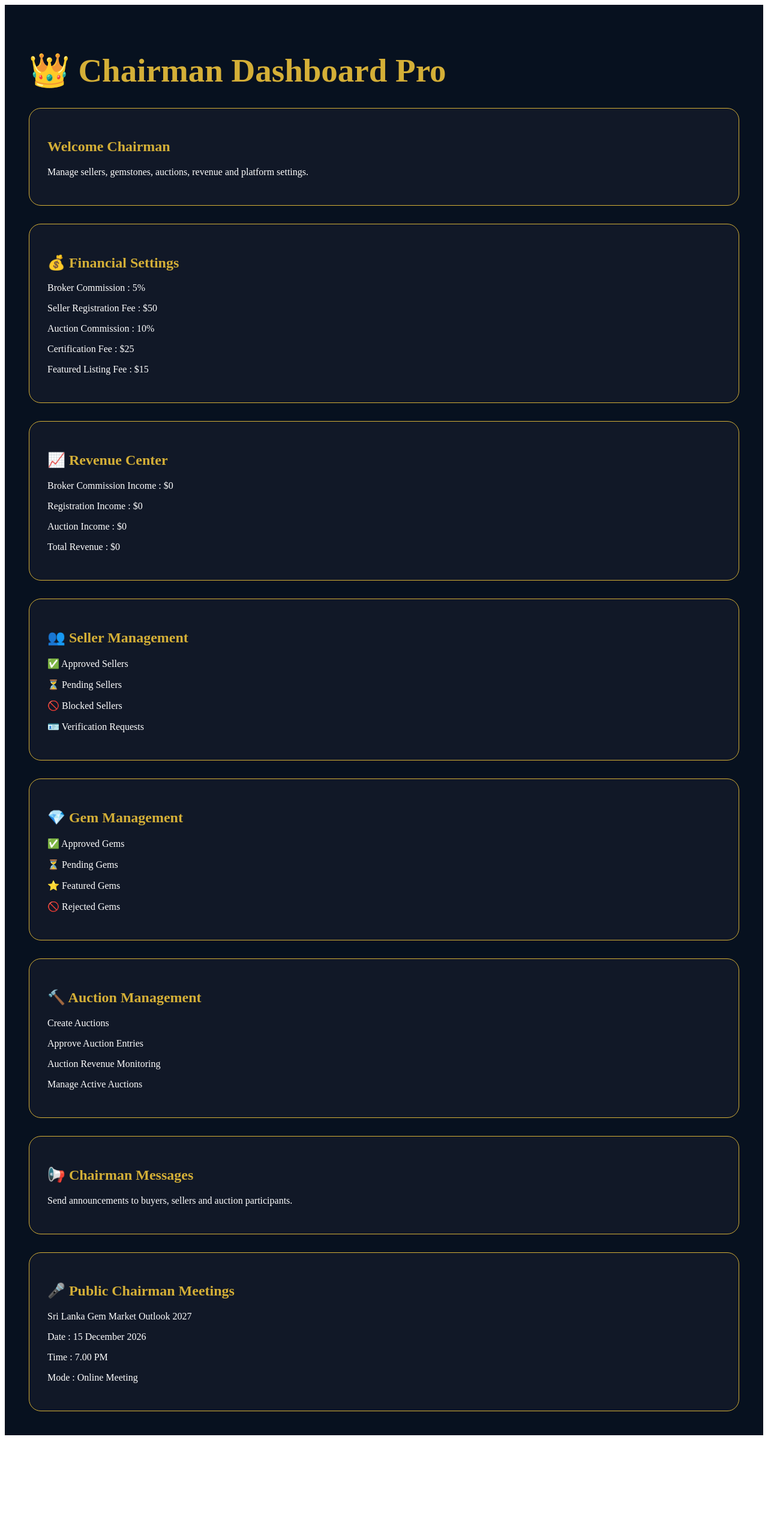
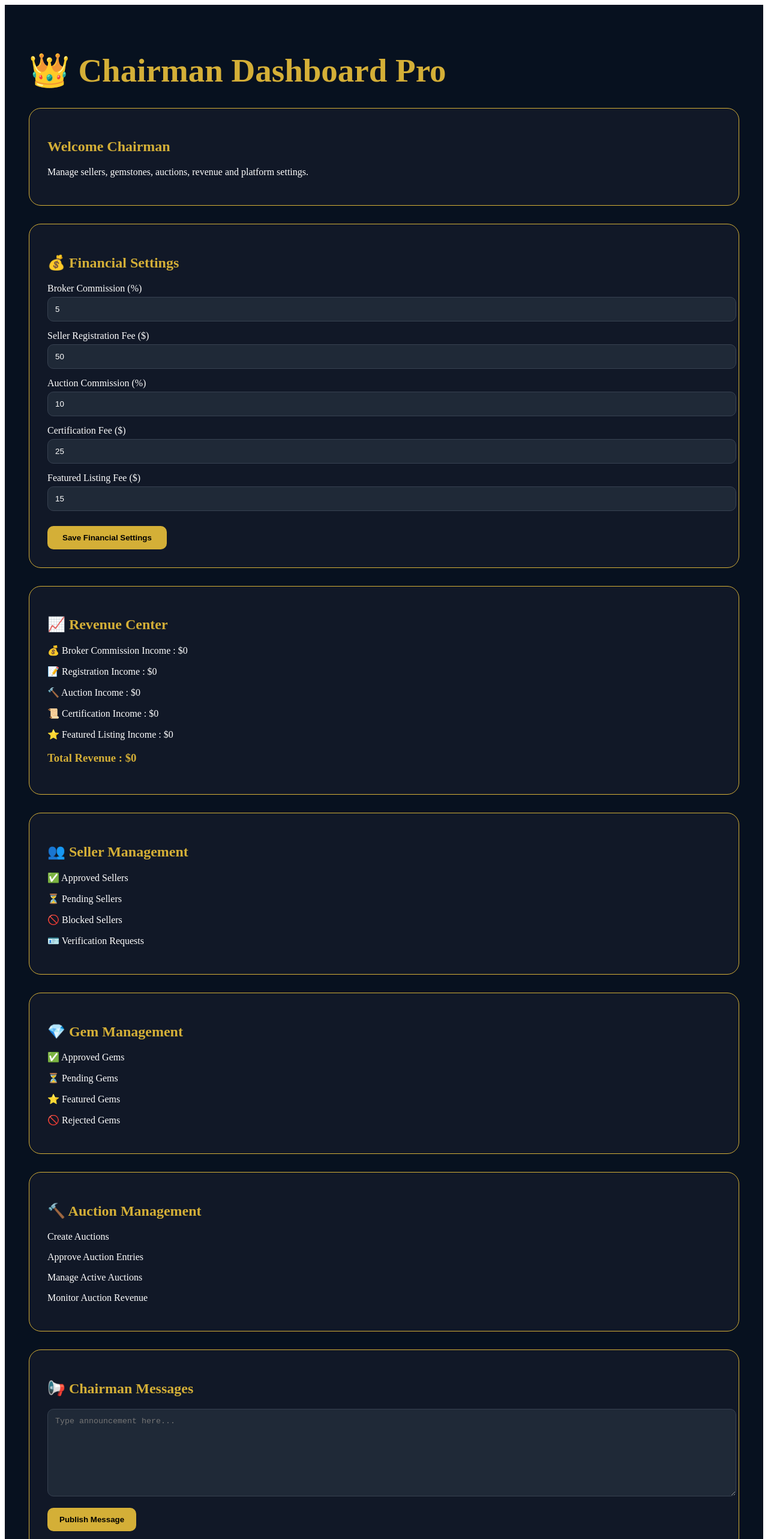
Before and after one commit to ceylongemmarket/Ceylon-gem-market, a Next.js app: page /rcg-admin-secure in a window 1280 px wide. Shown: the top 2566 px of the page at 60% size. Before the commit the page ends 2401 px from the top, so only its background shows below. Built offline with nearby package versions, Linux system fonts and the light colour scheme.

Commit message:
feat: add editable financial settings to chairman dashboard

```diff
--- a/app/rcg-admin-secure/page.tsx
+++ b/app/rcg-admin-secure/page.tsx
@@ -33,7 +33,8 @@ export default function ChairmanDashboard() {
         </h2>
 
         <p>
-          Manage sellers, gemstones, auctions, revenue and platform settings.
+          Manage sellers, gemstones, auctions, revenue and platform
+          settings.
         </p>
       </div>
 
@@ -51,15 +52,57 @@ export default function ChairmanDashboard() {
           💰 Financial Settings
         </h2>
 
-        <p>Broker Commission : 5%</p>
+        <div style={{ marginTop: "20px" }}>
+          <label>Broker Commission (%)</label>
+          <input
+            type="number"
+            defaultValue="5"
+            style={inputStyle}
+          />
 
-        <p>Seller Registration Fee : $50</p>
+          <label>Seller Registration Fee ($)</label>
+          <input
+            type="number"
+            defaultValue="50"
+            style={inputStyle}
+          />
 
-        <p>Auction Commission : 10%</p>
+          <label>Auction Commission (%)</label>
+          <input
+            type="number"
+            defaultValue="10"
+            style={inputStyle}
+          />
 
-        <p>Certification Fee : $25</p>
+          <label>Certification Fee ($)</label>
+          <input
+            type="number"
+            defaultValue="25"
+            style={inputStyle}
+          />
 
-        <p>Featured Listing Fee : $15</p>
+          <label>Featured Listing Fee ($)</label>
+          <input
+            type="number"
+            defaultValue="15"
+            style={inputStyle}
+          />
+
+          <button
+            style={{
+              background: "#D4AF37",
+              color: "#000",
+              border: "none",
+              padding: "12px 25px",
+              borderRadius: "10px",
+              fontWeight: "bold",
+              cursor: "pointer",
+              marginTop: "10px",
+            }}
+          >
+            Save Financial Settings
+          </button>
+        </div>
       </div>
 
       {/* Revenue Center */}
@@ -76,13 +119,19 @@ export default function ChairmanDashboard() {
           📈 Revenue Center
         </h2>
 
-        <p>Broker Commission Income : $0</p>
+        <p>💰 Broker Commission Income : $0</p>
 
-        <p>Registration Income : $0</p>
+        <p>📝 Registration Income : $0</p>
 
-        <p>Auction Income : $0</p>
+        <p>🔨 Auction Income : $0</p>
 
-        <p>Total Revenue : $0</p>
+        <p>📜 Certification Income : $0</p>
+
+        <p>⭐ Featured Listing Income : $0</p>
+
+        <h3 style={{ color: "#D4AF37" }}>
+          Total Revenue : $0
+        </h3>
       </div>
 
       {/* Seller Management */}
@@ -149,9 +198,9 @@ export default function ChairmanDashboard() {
 
         <p>Approve Auction Entries</p>
 
-        <p>Auction Revenue Monitoring</p>
+        <p>Manage Active Auctions</p>
 
-        <p>Manage Active Auctions</p>
+        <p>Monitor Auction Revenue</p>
       </div>
 
       {/* Chairman Messages */}
@@ -168,9 +217,32 @@ export default function ChairmanDashboard() {
           📢 Chairman Messages
         </h2>
 
-        <p>
-          Send announcements to buyers, sellers and auction participants.
-        </p>
+        <textarea
+          placeholder="Type announcement here..."
+          style={{
+            width: "100%",
+            height: "120px",
+            background: "#1F2937",
+            color: "#ffffff",
+            border: "1px solid #374151",
+            borderRadius: "10px",
+            padding: "12px",
+          }}
+        />
+
+        <button
+          style={{
+            marginTop: "15px",
+            background: "#D4AF37",
+            color: "#000",
+            border: "none",
+            padding: "12px 20px",
+            borderRadius: "10px",
+            fontWeight: "bold",
+          }}
+        >
+          Publish Message
+        </button>
       </div>
 
       {/* Public Meetings */}
@@ -186,22 +258,25 @@ export default function ChairmanDashboard() {
           🎤 Public Chairman Meetings
         </h2>
 
-        <p>
-          Sri Lanka Gem Market Outlook 2027
-        </p>
+        <p>Sri Lanka Gem Market Outlook 2027</p>
 
-        <p>
-          Date : 15 December 2026
-        </p>
+        <p>Date : 15 December 2026</p>
 
-        <p>
-          Time : 7.00 PM
-        </p>
+        <p>Time : 7.00 PM</p>
 
-        <p>
-          Mode : Online Meeting
-        </p>
+        <p>Mode : Online Meeting</p>
       </div>
     </main>
   );
 }
+
+const inputStyle = {
+  width: "100%",
+  padding: "12px",
+  marginTop: "5px",
+  marginBottom: "15px",
+  borderRadius: "10px",
+  border: "1px solid #374151",
+  background: "#1F2937",
+  color: "#ffffff",
+} as const;
```
